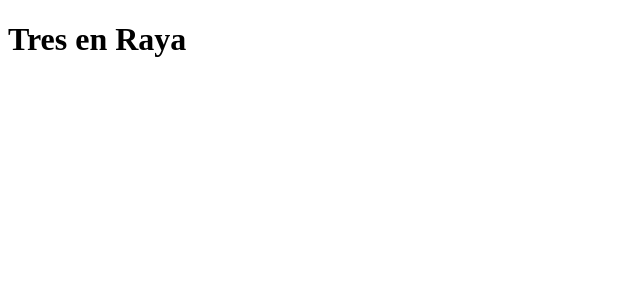
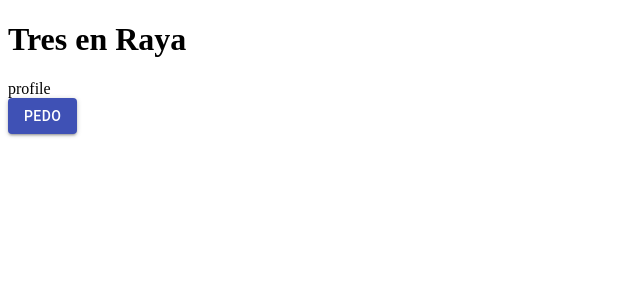
Before and after one commit to padrisimo/tres-en-raya, a React app: page /profile in a window 1280 px wide. Shown: the top 300 px of the page, without its empty margins (0-640 px from the left). Built offline with nearby package versions, Linux system fonts and the light colour scheme.

Commit message:
implementing material-ui

```diff
--- a/package.json
+++ b/package.json
@@ -4,12 +4,14 @@
   "private": true,
   "dependencies": {
     "@babel/core": "7.1.0",
+    "@material-ui/core": "^3.4.0",
     "@svgr/webpack": "2.4.1",
     "babel-core": "7.0.0-bridge.0",
     "babel-eslint": "9.0.0",
     "babel-jest": "23.6.0",
     "babel-loader": "8.0.4",
     "babel-plugin-named-asset-import": "^0.2.2",
+    "babel-plugin-relay": "^1.7.0",
     "babel-preset-react-app": "^6.0.0",
     "bfj": "6.1.1",
     "case-sensitive-paths-webpack-plugin": "2.1.2",
@@ -119,9 +121,6 @@
     ]
   },
   "devDependencies": {
-    "babel-plugin-react-relay": "^0.10.0",
-    "babel-plugin-relay": "^1.7.0",
-    "babel-relay-plugin": "^0.11.0",
     "graphql": "^14.0.2"
   }
 }
--- /dev/null
+++ b/src/containers/Home.js
@@ -0,0 +1,11 @@
+import React, { Component } from 'react'
+
+export default class Home extends Component {
+  render() {
+    return (
+      <div>
+        home!
+      </div>
+    )
+  }
+}
--- /dev/null
+++ b/src/containers/Profile.js
@@ -0,0 +1,11 @@
+import React, { Component } from 'react'
+
+export default class Profile extends Component {
+  render() {
+    return (
+      <div>
+        profile
+      </div>
+    )
+  }
+}
--- a/src/containers/Template.js
+++ b/src/containers/Template.js
@@ -1,16 +1,34 @@
 import React, { Component } from 'react';
+import { MuiThemeProvider, createMuiTheme } from '@material-ui/core/styles';
+import Button from '@material-ui/core/Button';
+
+const theme = createMuiTheme({
+  typography: {
+    useNextVariants: true,
+  },
+});
+
 
 export default class Template extends Component {
   render() {
     return (
+      <MuiThemeProvider theme={theme}>
         <div>
           <header>
             <h1>Tres en Raya</h1>
           </header>
           <main>
             {this.props.children}
+            <Button
+              variant="contained"
+              color="primary"
+              onClick={()=> alert("na na na batman!")}
+            >
+              pedo
+            </Button>
           </main>
         </div>
+      </MuiThemeProvider>
     )
   }
 }
--- a/src/index.js
+++ b/src/index.js
@@ -4,18 +4,20 @@ import { routes } from './routes';
 import {
   BrowserRouter as Router,
   Route,
-} from 'react-router-dom'
+} from 'react-router-dom';
+import Template from './containers/Template';
 
 ReactDOM.render(
   <Router>
-    <div>
+    <Template>
       {routes.map((route) => (
         <Route
           key={route.path}
+          exact
           path={route.path}
           component={route.component}
         />
       ))}
-    </div>
+    </Template>
   </Router>,
   document.getElementById('root'));
```
Also changed, not shown: src/routes/index.js (+8 -3 lines), 1 other file (tests, documents, lock files or other folders). Lines whose indentation alone changed are shown as unchanged.
